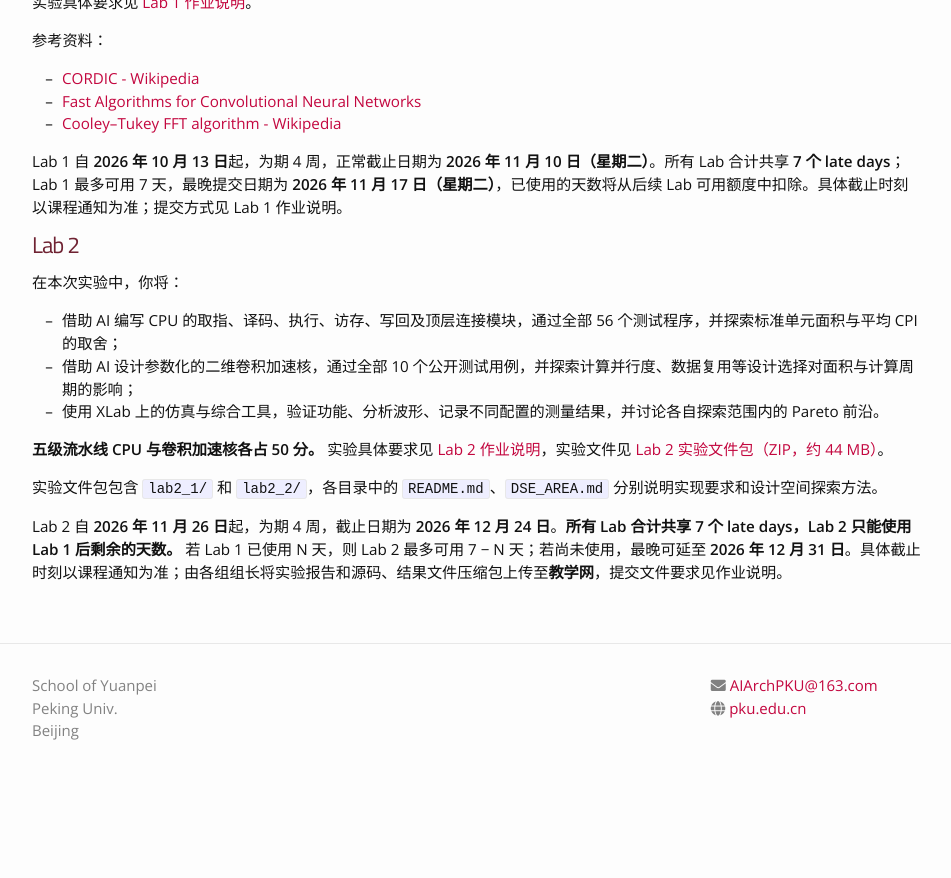
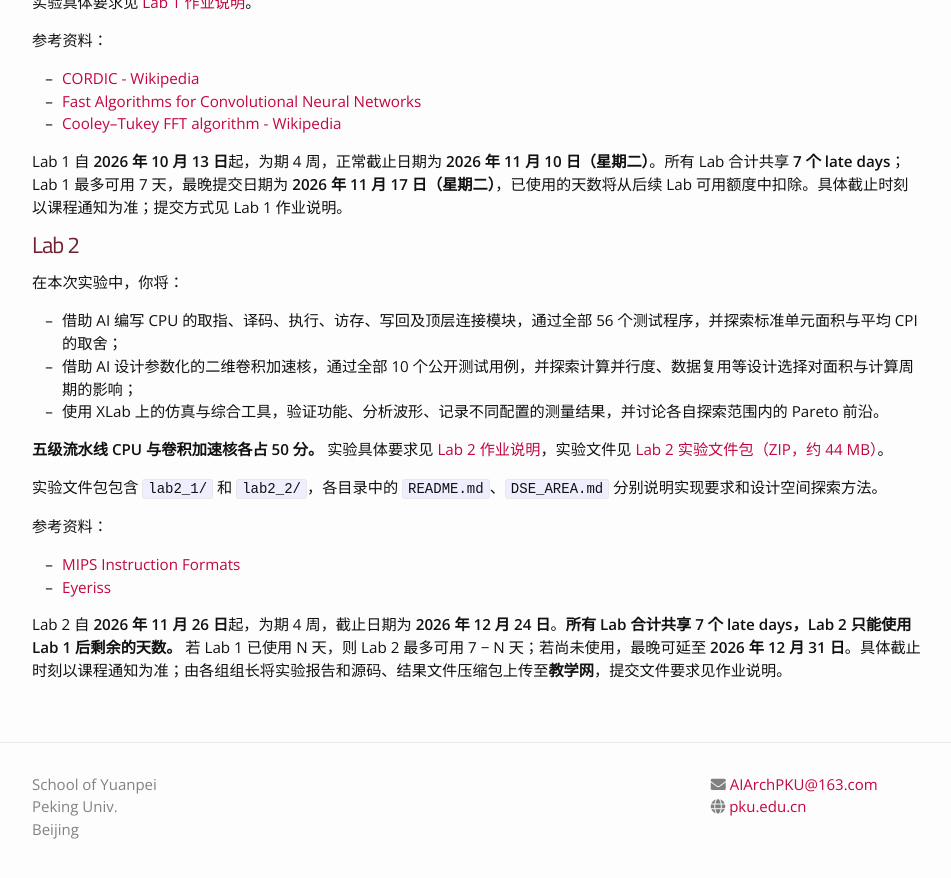
Before and after one commit to AIArchPKU/2026Fall, a Jekyll site: the page built from project.md, in a window 1280 px wide and 900 px high, scrolled down 629 px. Shown: the top 878 px of the window, without its empty margins (163-1114 px from the left). Built offline with Jekyll 4.4.1, drawn with Linux system fonts in a browser that asks for light colours; nearby versions of some CDN libraries; before the commit the page ends 1431 px from its top, so only the background shows below that.

Commit message:
Add MIPS instruction formats and Eyeriss references to Lab 2

```diff
--- a/project.md
+++ b/project.md
@@ -44,4 +44,9 @@ Lab 1 自 **2026 年 10 月 13 日**起，为期 4 周，正常截止日期为 *
 
 实验文件包包含 `lab2_1/` 和 `lab2_2/`，各目录中的 `README.md`、`DSE_AREA.md` 分别说明实现要求和设计空间探索方法。
 
+参考资料：
+
+- [MIPS Instruction Formats]({{ site.baseurl }}/project/lab2_refs/Instruction_Formats.pdf)
+- [Eyeriss]({{ site.baseurl }}/project/lab2_refs/Eyeriss.pdf)
+
 Lab 2 自 **2026 年 11 月 26 日**起，为期 4 周，截止日期为 **2026 年 12 月 24 日**。**所有 Lab 合计共享 7 个 late days，Lab 2 只能使用 Lab 1 后剩余的天数。** 若 Lab 1 已使用 N 天，则 Lab 2 最多可用 7 − N 天；若尚未使用，最晚可延至 **2026 年 12 月 31 日**。具体截止时刻以课程通知为准；由各组组长将实验报告和源码、结果文件压缩包上传至**教学网**，提交文件要求见作业说明。
```
Also changed, not shown: 2 other files.
